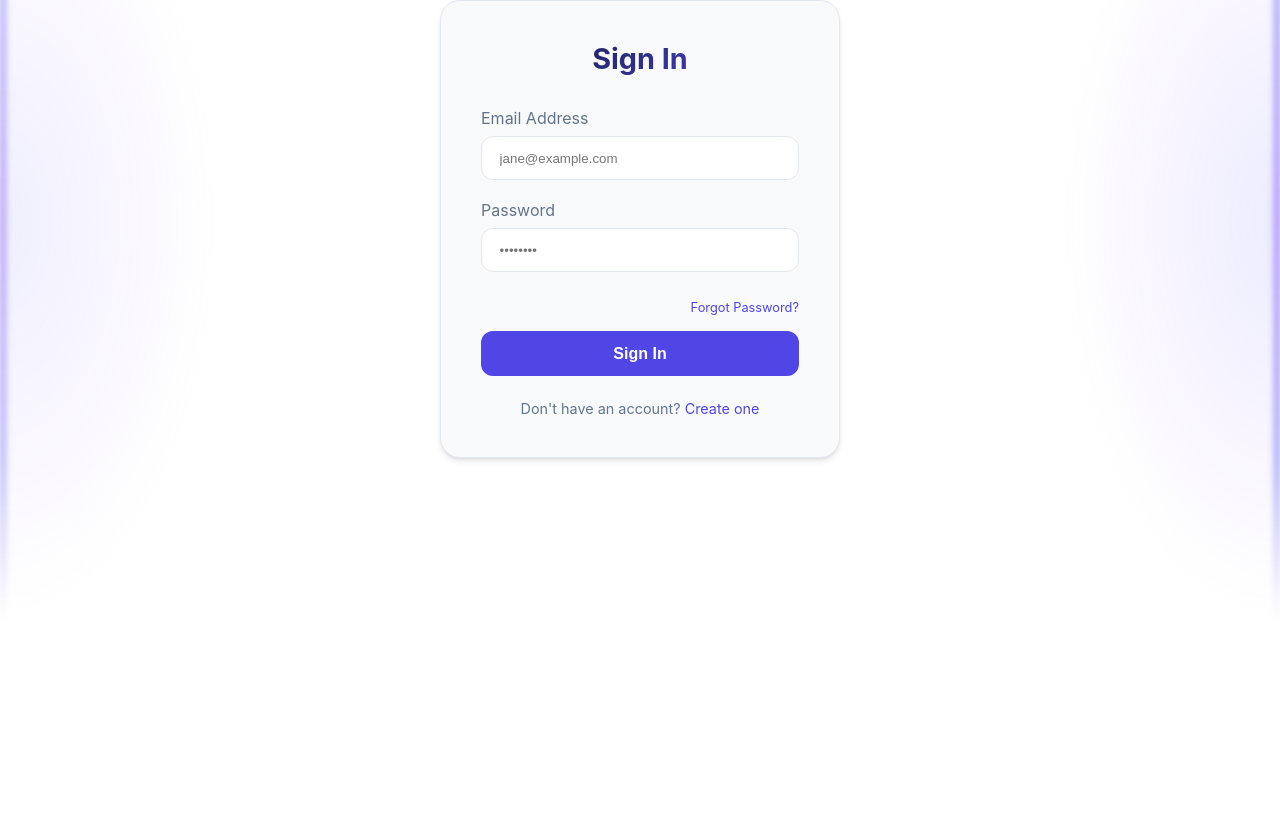
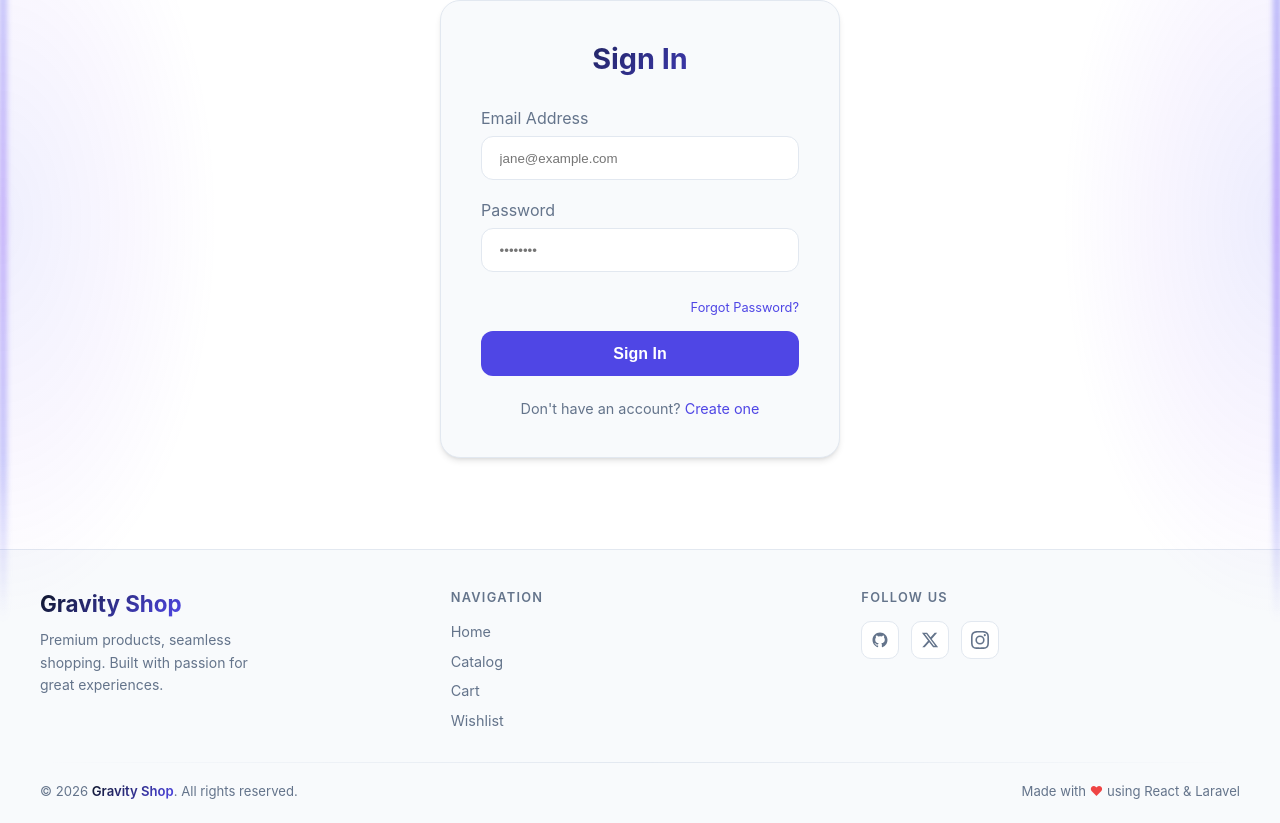
Before and after one commit to alimranedx/laravelDemmyEcomReactApp, a React app in the folder frontend/: page /login in a window 1280 px wide. Shown: the part 179-1002 px from the top of the page. Before the commit the page ends 800 px from the top, so only its background shows below. Built offline with nearby package versions, Linux system fonts and the light colour scheme; the HTML template or start-up script is replaced by a standard one.

Commit message:
footer added

```diff
--- a/frontend/src/App.jsx
+++ b/frontend/src/App.jsx
@@ -2,6 +2,7 @@ import React, { useEffect } from 'react';
 import { BrowserRouter as Router, Routes, Route, Navigate } from 'react-router-dom';
 import { useSelector } from 'react-redux';
 import Header from './components/layout/Header';
+import Footer from './components/layout/Footer';
 import Home from './pages/Home';
 import Login from './pages/auth/Login';
 import Register from './pages/auth/Register';
@@ -43,6 +44,7 @@ const App = () => {
           <Route path="/reset-password" element={<ResetPassword />} />
           <Route path="/dashboard" element={token ? <Dashboard /> : <Navigate to="/login" />} />
         </Routes>
+        <Footer />
       </Router>
     </div>
   );
--- /dev/null
+++ b/frontend/src/components/layout/Footer.jsx
@@ -0,0 +1,224 @@
+import { Link } from 'react-router-dom';
+import { motion } from 'framer-motion';
+
+const Footer = () => {
+  const currentYear = new Date().getFullYear();
+
+  const links = [
+    { label: 'Home', to: '/' },
+    { label: 'Catalog', to: '/' },
+    { label: 'Cart', to: '/cart' },
+    { label: 'Wishlist', to: '/wishlist' },
+  ];
+
+  const socials = [
+    {
+      label: 'GitHub',
+      href: 'https://github.com',
+      icon: (
+        <svg width="18" height="18" viewBox="0 0 24 24" fill="currentColor">
+          <path d="M12 2C6.477 2 2 6.484 2 12.017c0 4.425 2.865 8.18 6.839 9.504.5.092.682-.217.682-.483 0-.237-.008-.868-.013-1.703-2.782.605-3.369-1.343-3.369-1.343-.454-1.158-1.11-1.466-1.11-1.466-.908-.62.069-.608.069-.608 1.003.07 1.531 1.032 1.531 1.032.892 1.53 2.341 1.088 2.91.832.092-.647.35-1.088.636-1.338-2.22-.253-4.555-1.113-4.555-4.951 0-1.093.39-1.988 1.029-2.688-.103-.253-.446-1.272.098-2.65 0 0 .84-.27 2.75 1.026A9.564 9.564 0 0112 6.844c.85.004 1.705.115 2.504.337 1.909-1.296 2.747-1.027 2.747-1.027.546 1.379.202 2.398.1 2.651.64.7 1.028 1.595 1.028 2.688 0 3.848-2.339 4.695-4.566 4.943.359.309.678.92.678 1.855 0 1.338-.012 2.419-.012 2.747 0 .268.18.58.688.482A10.019 10.019 0 0022 12.017C22 6.484 17.522 2 12 2z" />
+        </svg>
+      ),
+    },
+    {
+      label: 'Twitter / X',
+      href: 'https://twitter.com',
+      icon: (
+        <svg width="18" height="18" viewBox="0 0 24 24" fill="currentColor">
+          <path d="M18.244 2.25h3.308l-7.227 8.26 8.502 11.24H16.17l-5.214-6.817L4.99 21.75H1.68l7.73-8.835L1.254 2.25H8.08l4.713 6.231zm-1.161 17.52h1.833L7.084 4.126H5.117z" />
+        </svg>
+      ),
+    },
+    {
+      label: 'Instagram',
+      href: 'https://instagram.com',
+      icon: (
+        <svg width="18" height="18" viewBox="0 0 24 24" fill="currentColor">
+          <path d="M12 2.163c3.204 0 3.584.012 4.85.07 3.252.148 4.771 1.691 4.919 4.919.058 1.265.069 1.645.069 4.849 0 3.205-.012 3.584-.069 4.849-.149 3.225-1.664 4.771-4.919 4.919-1.266.058-1.644.07-4.85.07-3.204 0-3.584-.012-4.849-.07-3.26-.149-4.771-1.699-4.919-4.92-.058-1.265-.07-1.644-.07-4.849 0-3.204.013-3.583.07-4.849.149-3.227 1.664-4.771 4.919-4.919 1.266-.057 1.645-.069 4.849-.069zM12 0C8.741 0 8.333.014 7.053.072 2.695.272.273 2.69.073 7.052.014 8.333 0 8.741 0 12c0 3.259.014 3.668.072 4.948.2 4.358 2.618 6.78 6.98 6.98C8.333 23.986 8.741 24 12 24c3.259 0 3.668-.014 4.948-.072 4.354-.2 6.782-2.618 6.979-6.98.059-1.28.073-1.689.073-4.948 0-3.259-.014-3.667-.072-4.947-.196-4.354-2.617-6.78-6.979-6.98C15.668.014 15.259 0 12 0zm0 5.838a6.162 6.162 0 100 12.324 6.162 6.162 0 000-12.324zM12 16a4 4 0 110-8 4 4 0 010 8zm6.406-11.845a1.44 1.44 0 100 2.881 1.44 1.44 0 000-2.881z" />
+        </svg>
+      ),
+    },
+  ];
+
+  return (
+    <motion.footer
+      initial={{ opacity: 0, y: 20 }}
+      animate={{ opacity: 1, y: 0 }}
+      transition={{ duration: 0.5, ease: 'easeOut' }}
+      style={{
+        marginTop: 'auto',
+        background: 'var(--panel-bg)',
+        backdropFilter: 'blur(20px)',
+        WebkitBackdropFilter: 'blur(20px)',
+        borderTop: '1px solid var(--glass-border)',
+        padding: '2.5rem 2rem 1.5rem',
+      }}
+    >
+      {/* Top section */}
+      <div
+        style={{
+          maxWidth: '1200px',
+          margin: '0 auto',
+          display: 'grid',
+          gridTemplateColumns: 'repeat(auto-fit, minmax(200px, 1fr))',
+          gap: '2rem',
+          marginBottom: '2rem',
+        }}
+      >
+        {/* Brand column */}
+        <div style={{ textAlign: 'left' }}>
+          <span
+            style={{
+              fontSize: '1.4rem',
+              fontWeight: '700',
+              background: 'linear-gradient(135deg, var(--text-main) 0%, var(--primary) 100%)',
+              WebkitBackgroundClip: 'text',
+              WebkitTextFillColor: 'transparent',
+              display: 'inline-block',
+              marginBottom: '0.75rem',
+            }}
+          >
+            Gravity Shop
+          </span>
+          <p style={{ color: 'var(--text-muted)', fontSize: '0.875rem', lineHeight: '1.6', maxWidth: '220px' }}>
+            Premium products, seamless shopping. Built with passion for great experiences.
+          </p>
+        </div>
+
+        {/* Navigation links */}
+        <div style={{ textAlign: 'left' }}>
+          <h4
+            style={{
+              fontSize: '0.8rem',
+              fontWeight: '600',
+              textTransform: 'uppercase',
+              letterSpacing: '0.1em',
+              color: 'var(--text-muted)',
+              marginBottom: '1rem',
+            }}
+          >
+            Navigation
+          </h4>
+          <ul style={{ listStyle: 'none', padding: 0, margin: 0, display: 'flex', flexDirection: 'column', gap: '0.6rem' }}>
+            {links.map((link) => (
+              <li key={link.label}>
+                <Link
+                  to={link.to}
+                  style={{
+                    color: 'var(--text-muted)',
+                    textDecoration: 'none',
+                    fontSize: '0.9rem',
+                    transition: 'color 0.2s ease',
+                  }}
+                  onMouseEnter={(e) => (e.target.style.color = 'var(--primary)')}
+                  onMouseLeave={(e) => (e.target.style.color = 'var(--text-muted)')}
+                >
+                  {link.label}
+                </Link>
+              </li>
+            ))}
+          </ul>
+        </div>
+
+        {/* Social column */}
+        <div style={{ textAlign: 'left' }}>
+          <h4
+            style={{
+              fontSize: '0.8rem',
+              fontWeight: '600',
+              textTransform: 'uppercase',
+              letterSpacing: '0.1em',
+              color: 'var(--text-muted)',
+              marginBottom: '1rem',
+            }}
+          >
+            Follow Us
+          </h4>
+          <div style={{ display: 'flex', gap: '0.75rem' }}>
+            {socials.map((social) => (
+              <a
+                key={social.label}
+                href={social.href}
+                target="_blank"
+                rel="noopener noreferrer"
+                title={social.label}
+                style={{
+                  display: 'inline-flex',
+                  alignItems: 'center',
+                  justifyContent: 'center',
+                  width: '38px',
+                  height: '38px',
+                  borderRadius: '10px',
+                  border: '1px solid var(--glass-border)',
+                  color: 'var(--text-muted)',
+                  background: 'var(--input-bg)',
+                  transition: 'all 0.2s ease',
+                  textDecoration: 'none',
+                }}
+                onMouseEnter={(e) => {
+                  e.currentTarget.style.color = 'var(--primary)';
+                  e.currentTarget.style.borderColor = 'var(--primary)';
+                  e.currentTarget.style.transform = 'translateY(-2px)';
+                  e.currentTarget.style.boxShadow = '0 4px 12px rgba(99, 102, 241, 0.25)';
+                }}
+                onMouseLeave={(e) => {
+                  e.currentTarget.style.color = 'var(--text-muted)';
+                  e.currentTarget.style.borderColor = 'var(--glass-border)';
+                  e.currentTarget.style.transform = 'translateY(0)';
+                  e.currentTarget.style.boxShadow = 'none';
+                }}
+              >
+                {social.icon}
+              </a>
+            ))}
+          </div>
+        </div>
+      </div>
+
+      {/* Divider */}
+      <div style={{ maxWidth: '1200px', margin: '0 auto' }}>
+        <div
+          style={{
+            height: '1px',
+            background: 'linear-gradient(to right, transparent, var(--glass-border), transparent)',
+            marginBottom: '1.25rem',
+          }}
+        />
+
+        {/* Copyright bar */}
+        <div
+          style={{
+            display: 'flex',
+            justifyContent: 'space-between',
+            alignItems: 'center',
+            flexWrap: 'wrap',
+            gap: '0.5rem',
+          }}
+        >
+          <p style={{ color: 'var(--text-muted)', fontSize: '0.82rem', margin: 0 }}>
+            © {currentYear}{' '}
+            <span
+              style={{
+                background: 'linear-gradient(135deg, var(--text-main), var(--primary))',
+                WebkitBackgroundClip: 'text',
+                WebkitTextFillColor: 'transparent',
+                fontWeight: '600',
+              }}
+            >
+              Gravity Shop
+            </span>
+            . All rights reserved.
+          </p>
+          <p style={{ color: 'var(--text-muted)', fontSize: '0.82rem', margin: 0 }}>
+            Made with{' '}
+            <span style={{ color: '#ef4444' }}>♥</span>
+            {' '}using React & Laravel
+          </p>
+        </div>
+      </div>
+    </motion.footer>
+  );
+};
+
+export default Footer;
```
